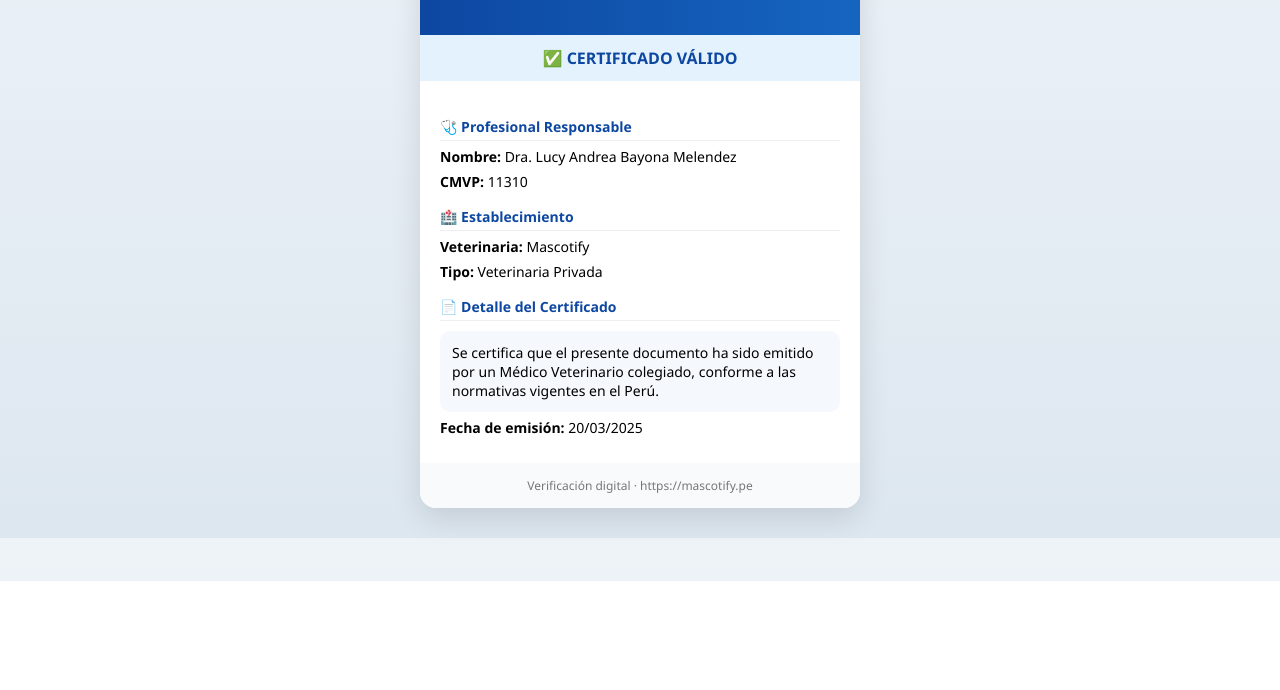
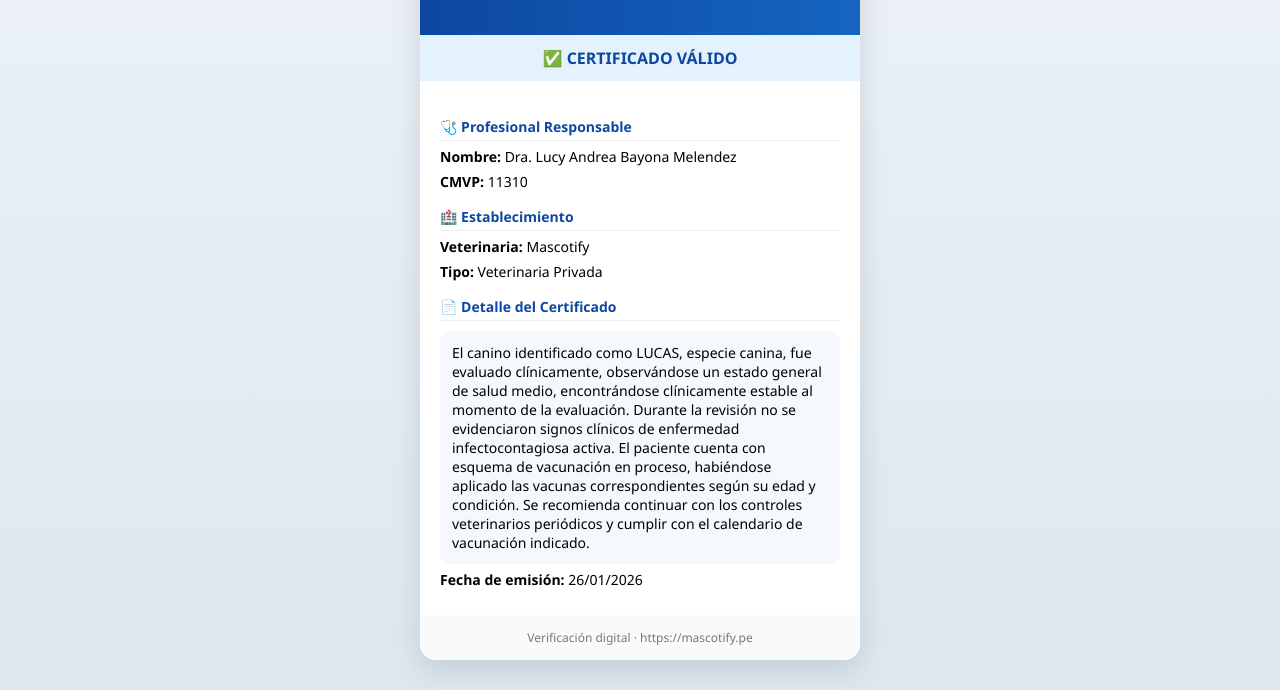
Before and after one commit to aavs1980/verificacion-carnet, a plain HTML site: page verificacion-certificado.html in a window 1280 px wide. Shown: the part 219-909 px from the top of the page. Before the commit the page ends 800 px from the top, so only its background shows below. Drawn offline with Linux system fonts and the light colour scheme.

Commit message:
Update verificacion-certificado.html

```diff
--- a/verificacion-certificado.html
+++ b/verificacion-certificado.html
@@ -107,12 +107,12 @@ body {
 
     <div class="section-title">📄 Detalle del Certificado</div>
     <div class="certificate-box">
-      Se certifica que el presente documento ha sido emitido por un
-      Médico Veterinario colegiado, conforme a las normativas vigentes
-      en el Perú.
+      El canino identificado como LUCAS, especie canina, fue evaluado clínicamente, observándose un estado general de salud medio, encontrándose clínicamente estable al momento de la evaluación.
+      Durante la revisión no se evidenciaron signos clínicos de enfermedad infectocontagiosa activa. El paciente cuenta con esquema de vacunación en proceso, habiéndose aplicado las vacunas correspondientes según su edad y condición.
+      Se recomienda continuar con los controles veterinarios periódicos y cumplir con el calendario de vacunación indicado.
     </div>
 
-    <div class="data"><strong>Fecha de emisión:</strong> 20/03/2025</div>
+    <div class="data"><strong>Fecha de emisión:</strong> 26/01/2026</div>
 
   </div>
 
```
